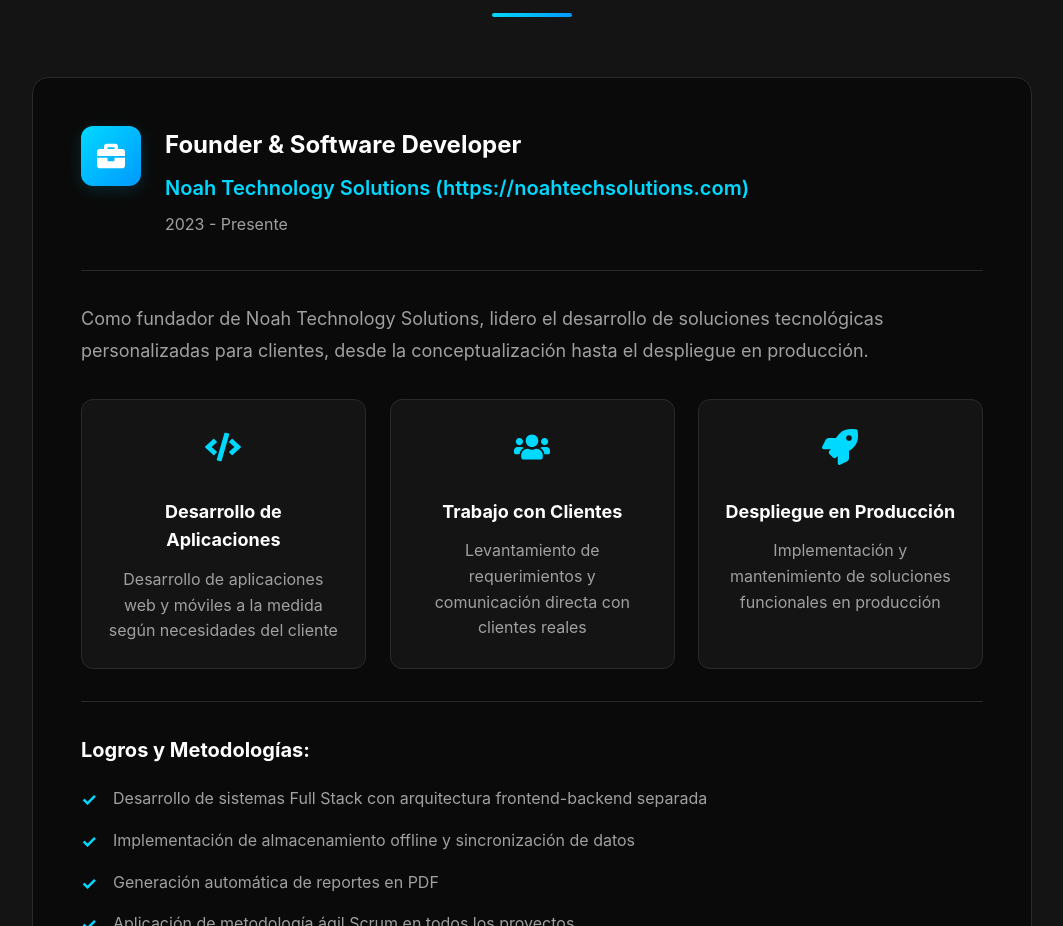
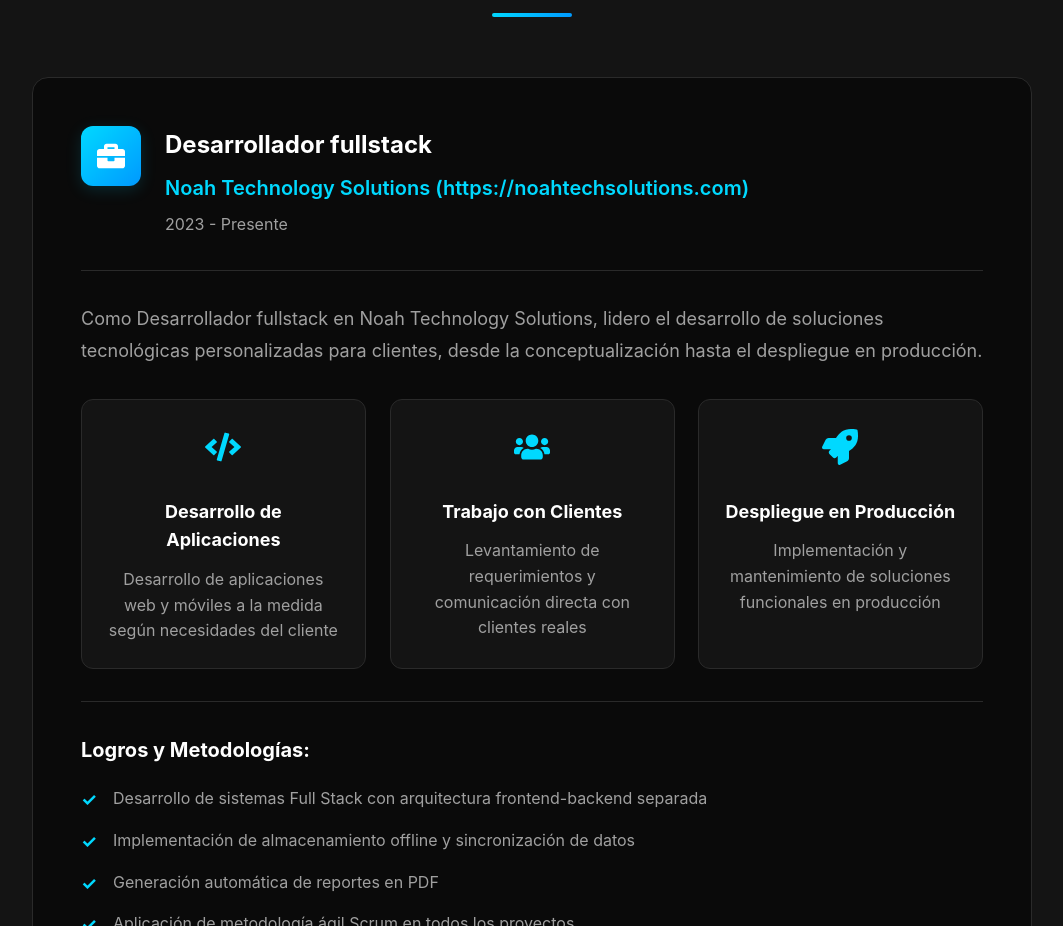
Before and after one commit to bryan0060/portafolio-bryan-arias-rios, a React (Vite) app: page / in a window 1280 px wide. Shown: the part 5040-5966 px from the top of the page, without its empty margins (108-1171 px from the left). Built offline with nearby package versions, Linux system fonts and the light colour scheme.

Commit message:
feat: Actualizacion rol en experiencie

```diff
--- a/src/data/constants.js
+++ b/src/data/constants.js
@@ -7,7 +7,7 @@
 
   company: {
     name: "Noah Technology Solutions",
-    role: "Founder & Software Developer",
+    role: "Desarrollador fullstack",
     website: "https://noahtechsolutions.com"
   },
 
--- a/src/sections/Experience.jsx
+++ b/src/sections/Experience.jsx
@@ -44,7 +44,7 @@
 
           <div className="experience-description">
             <p>
-              Como fundador de Noah Technology Solutions, lidero el desarrollo de soluciones
+              Como Desarrollador fullstack en Noah Technology Solutions, lidero el desarrollo de soluciones
               tecnológicas personalizadas para clientes, desde la conceptualización hasta el
               despliegue en producción.
             </p>
```
